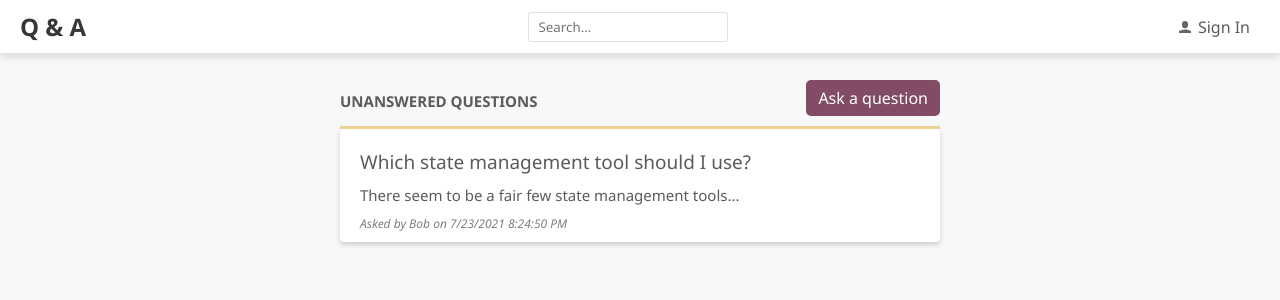
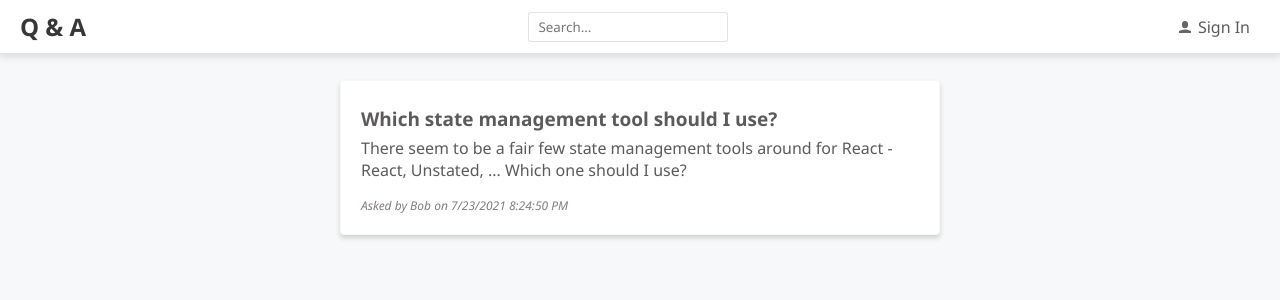
Before and after one commit to kuhlekt1v/net-core-react, a React (Create React App) app in the folder frontend/: page /questions/2 in a window 1280 px wide. Shown: the top 300 px of the page. Built offline with nearby package versions, Linux system fonts and the light colour scheme.

Commit message:
Chapter 5 in progress.

```diff
--- a/frontend/package.json
+++ b/frontend/package.json
@@ -12,8 +12,10 @@
     "@types/node": "^12.20.16",
     "@types/react": "^17.0.14",
     "@types/react-dom": "^17.0.9",
+    "history": "^5.0.0",
     "react": "^17.0.2",
     "react-dom": "^17.0.2",
+    "react-router-dom": "^6.0.0-beta.0",
     "react-scripts": "4.0.3",
     "typescript": "^4.3.5",
     "web-vitals": "^1.1.2"
--- a/frontend/src/App.tsx
+++ b/frontend/src/App.tsx
@@ -1,11 +1,19 @@
 /** @jsxImportSource @emotion/react */
 import { css } from '@emotion/react';
 import { fontFamily, fontSize, gray2 } from './Styles';
+
+import { BrowserRouter, Routes, Route } from 'react-router-dom';
+import { AskPage } from './AskPage';
+import { SearchPage } from './SearchPage';
+import { SignInPage } from './SignInPage';
+import { NotFoundPage } from './NotFoundPage';
 import { Header } from './Header';
 import { HomePage } from './HomePage';
+import { QuestionPage } from './QuestionPage';
 
 function App() {
   return (
+    <BrowserRouter>
       <div
         css={css`
           font-family: ${fontFamily};
@@ -14,8 +22,16 @@
         `}
       >
         <Header />
-      <HomePage />
+        <Routes>
+          <Route path="" element={<HomePage />} />
+          <Route path="search" element={<SearchPage />} />
+          <Route path="ask" element={<AskPage />} />
+          <Route path="signin" element={<SignInPage />} />
+          <Route path="questions/:questionId" element={<QuestionPage />} />
+          <Route path="*" element={<NotFoundPage />} />
+        </Routes>
       </div>
+    </BrowserRouter>
   );
 }
 
--- /dev/null
+++ b/frontend/src/AskPage.tsx
@@ -0,0 +1,4 @@
+import React from 'react';
+import { Page } from './Page';
+
+export const AskPage = () => <Page title="Ask a question">{null}</Page>;
--- a/frontend/src/Header.tsx
+++ b/frontend/src/Header.tsx
@@ -3,6 +3,7 @@
 import { fontFamily, fontSize, gray1, gray2, gray5 } from './Styles';
 import React from 'react';
 import { UserIcon } from './Icons';
+import { Link } from 'react-router-dom';
 
 export const Header = () => {
   const handleSearchInputChange = (e: React.ChangeEvent<HTMLInputElement>) => {
@@ -24,8 +25,8 @@
         box-shadow: 0 3px 7px 0 rgba(110, 112, 114, 0.21);
       `}
     >
-      <a
-        href="./"
+      <Link
+        to="/"
         css={css`
           font-size: 24px;
           font-weight: bold;
@@ -33,8 +34,8 @@
           text-decoration: none;
         `}
       >
-        Q & A
-      </a>
+        Q &amp; A
+      </Link>
       <input
         type="text"
         placeholder="Search..."
@@ -54,8 +55,8 @@
           }
         `}
       />
-      <a
-        href="./signin"
+      <Link
+        to="signin"
         css={css`
           font-family: ${fontFamily};
           font-size: ${fontSize};
@@ -74,7 +75,7 @@
       >
         <UserIcon />
         <span>Sign In</span>
-      </a>
+      </Link>
     </div>
   );
 };
--- a/frontend/src/HomePage.tsx
+++ b/frontend/src/HomePage.tsx
@@ -2,6 +2,7 @@
 import { css } from '@emotion/react';
 
 import React from 'react';
+import { useNavigate } from 'react-router-dom';
 import { QuestionList } from './QuestionList';
 import { getUnansweredQuestions, QuestionData } from './QuestionsData';
 import { Page } from './Page';
@@ -22,8 +23,9 @@
     doGetUnansweredQuestions();
   }, []);
 
+  const navigate = useNavigate();
   const handleAskQuestionClick = () => {
-    console.log('TODO - Move to the AskPage');
+    navigate('ask');
   };
 
   return (
--- /dev/null
+++ b/frontend/src/NotFoundPage.tsx
@@ -0,0 +1,4 @@
+import React from 'react';
+import { Page } from './Page';
+
+export const NotFoundPage = () => <Page title="Page Not Found">{null}</Page>;
--- a/frontend/src/Question.tsx
+++ b/frontend/src/Question.tsx
@@ -1,7 +1,7 @@
 /** @jsxImportSource @emotion/react */
 import { css } from '@emotion/react';
 import { gray2, gray3 } from './Styles';
-
+import { Link } from 'react-router-dom';
 import React from 'react';
 import { QuestionData } from './QuestionsData';
 
@@ -22,7 +22,15 @@
         font-size: 19px;
       `}
     >
-      {data.title}
+      <Link
+        css={css`
+          text-decoration: none;
+          color: ${gray2};
+        `}
+        to={`/questions/${data.questionId}`}
+      >
+        {data.title}
+      </Link>
     </div>
     {showContent && (
       <div
--- /dev/null
+++ b/frontend/src/QuestionPage.tsx
@@ -0,0 +1,73 @@
+/** @jsxImportSource @emotion/react */
+import { css } from '@emotion/react';
+import { gray3, gray6 } from './Styles';
+
+import React from 'react';
+import { Page } from './Page';
+import { useParams } from 'react-router-dom';
+
+import { QuestionData, getQuestion } from './QuestionsData';
+
+export const QuestionPage = () => {
+  const [question, setQuestion] = React.useState<QuestionData | null>(null);
+
+  const { questionId } = useParams();
+
+  React.useEffect(() => {
+    const doGetQuestion = async (questionId: number) => {
+      const foundQuestion = await getQuestion(questionId);
+      setQuestion(foundQuestion);
+    };
+    if (questionId) {
+      doGetQuestion(Number(questionId));
+    }
+  }, [questionId]);
+
+  return (
+    <Page>
+      <div
+        css={css`
+          background-color: white;
+          padding: 15px 20px 20px 20px;
+          border-radius: 4px;
+          border: 1px solid ${gray6};
+          box-shadow: 0 3px 5px 0 rgba(0, 0, 0, 0.16);
+        `}
+      >
+        <div
+          css={css`
+            font-size: 19px;
+            font-weight: bold;
+            margin: 10px 0px 5px;
+          `}
+        >
+          {question === null ? '' : question.title}
+        </div>
+        {question !== null && (
+          <React.Fragment>
+            <p
+              css={css`
+                margin-top: 0px;
+                background-color: white;
+              `}
+            >
+              {question.content}
+            </p>
+            <div
+              css={css`
+                font-size: 12px;
+                font-style: italic;
+                color: ${gray3};
+              `}
+            >
+              {`Asked by ${
+                question.userName
+              } on ${question.created.toLocaleDateString()}
+              ${question.created.toLocaleTimeString()}`}
+            </div>
+          </React.Fragment>
+        )}
+      </div>
+    </Page>
+  );
+};
--- a/frontend/src/QuestionsData.ts
+++ b/frontend/src/QuestionsData.ts
@@ -57,3 +57,11 @@
   await wait(500);
   return questions.filter((q) => q.answers.length === 0);
 };
+
+export const getQuestion = async (
+  questionId: number,
+): Promise<QuestionData | null> => {
+  await wait(500);
+  const results = questions.filter((q) => q.questionId === questionId);
+  return results.length === 0 ? null : results[0];
+};
--- /dev/null
+++ b/frontend/src/SearchPage.tsx
@@ -0,0 +1,4 @@
+import React from 'react';
+import { Page } from './Page';
+
+export const SearchPage = () => <Page title="Search Results">{null}</Page>;
--- /dev/null
+++ b/frontend/src/SignInPage.tsx
@@ -0,0 +1,4 @@
+import React from 'react';
+import { Page } from './Page';
+
+export const SignInPage = () => <Page title="Sign In">{null}</Page>;
```
Also changed, not shown: 1 other file (tests, documents, lock files or other folders). Lines whose indentation alone changed are shown as unchanged.
